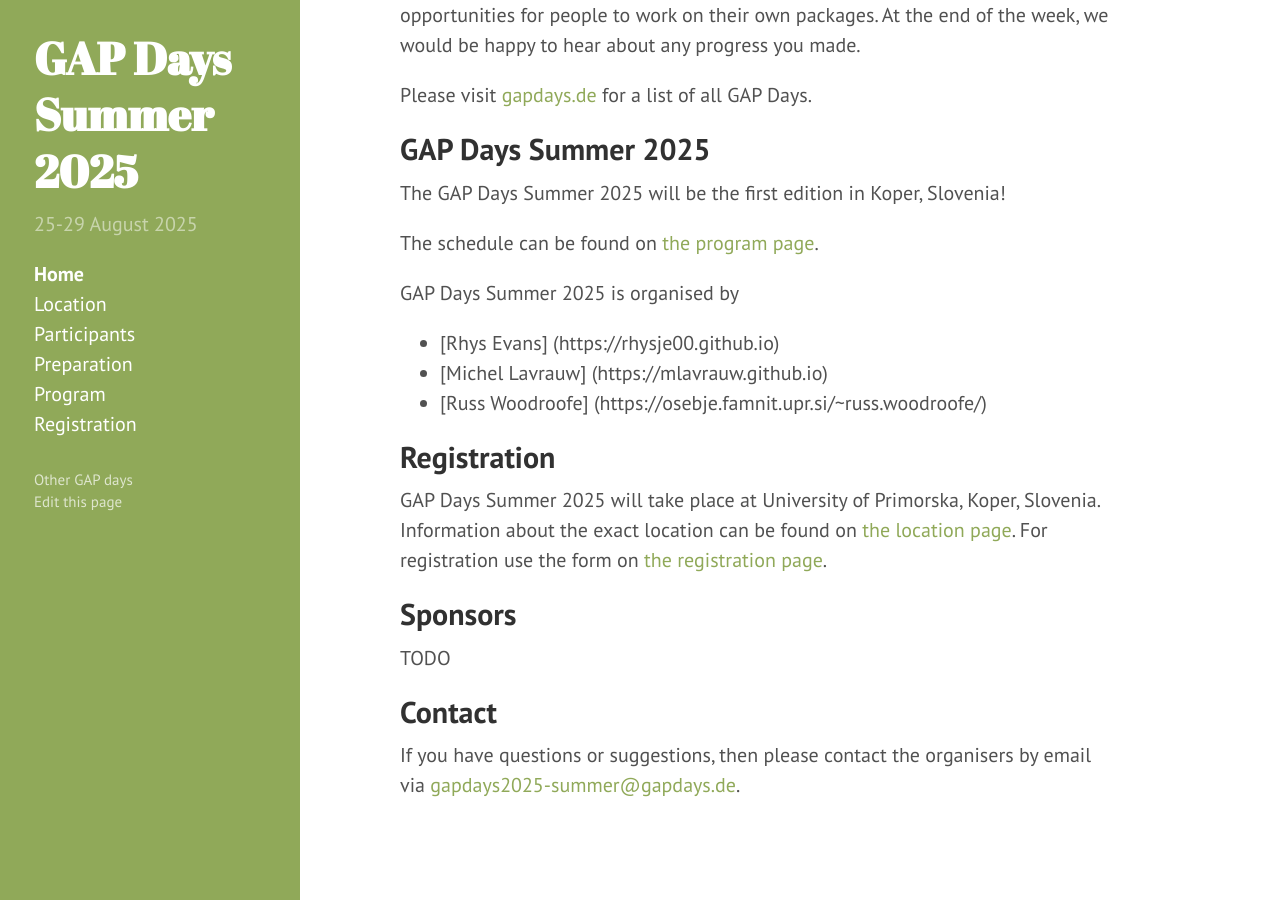
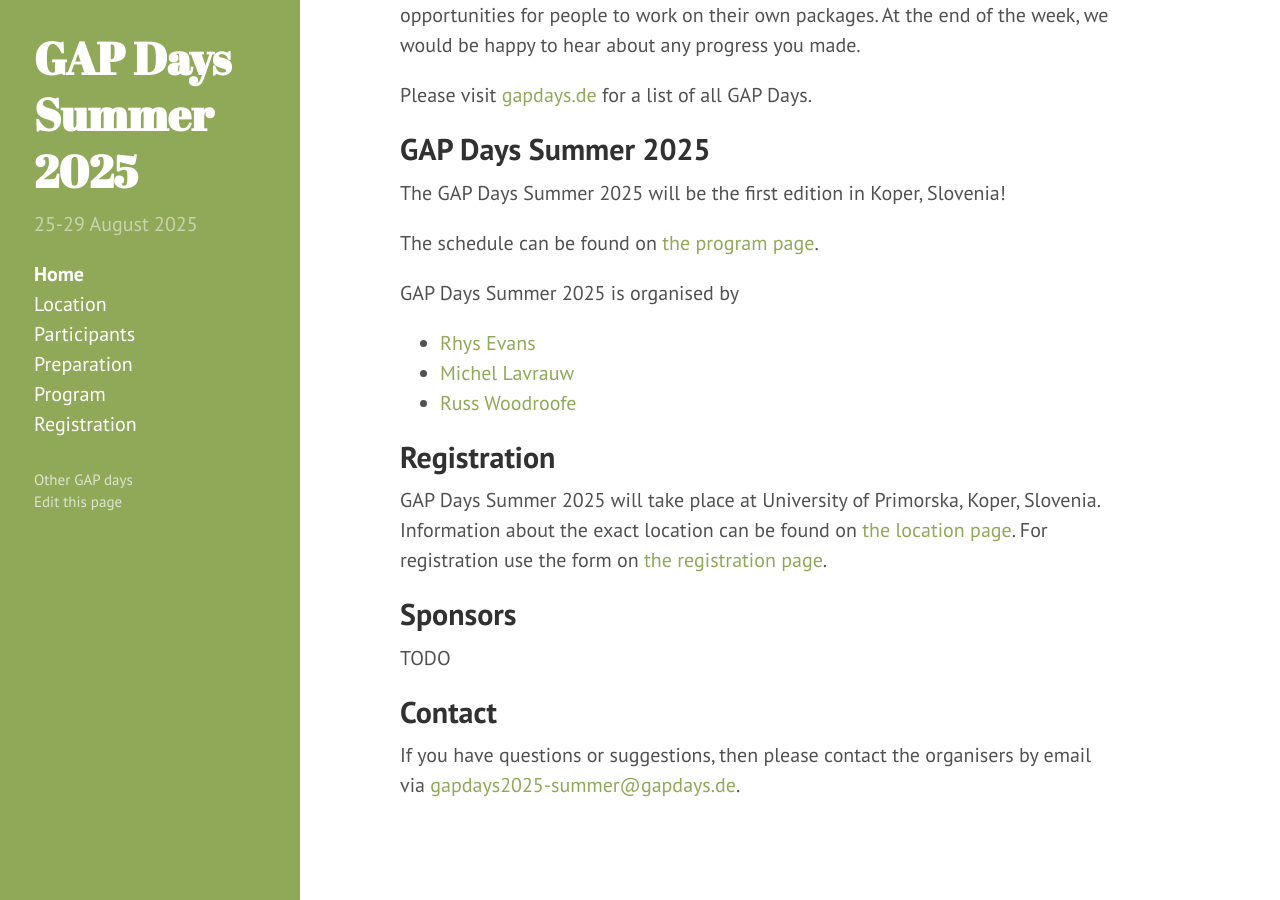
Before and after one commit to gapdays/gapdays2025-summer, a Jekyll site: the page built from index.md, in a window 1280 px wide and 900 px high, scrolled down 619 px. Built offline with Jekyll 4.4.1, drawn with Linux system fonts in a browser that asks for light colours; part of the change alters nothing that is shown.

Commit message:
Update index.md

```diff
--- a/index.md
+++ b/index.md
@@ -60,16 +60,11 @@ The schedule can be found on [the program page]({{ site.baseurl }}/program).
 
 {{site.title}} is organised by
 
-* [Rhys Evans] (https://rhysje00.github.io)
-* [Michel Lavrauw] (https://mlavrauw.github.io)
-* [Russ Woodroofe] (https://osebje.famnit.upr.si/~russ.woodroofe/)
-
-
-<!--
-* [Philippe Cara](https://wids.research.vub.be/nl/philippe-cara)
-* [Jan De Beule](https://wids.research.vub.be/en/jan-de-beule)
-* [Leandro Vendramin](https://leandrovendramin.org)
--->
+<ul>
+  <li><a href="https://rhysje00.github.io">Rhys Evans</a></li>
+  <li><a href="https://mlavrauw.github.io">Michel Lavrauw</a></li>
+  <li><a href="https://osebje.famnit.upr.si/~russ.woodroofe/">Russ Woodroofe</a></li>
+</ul>
 
 ## Registration
 
```
